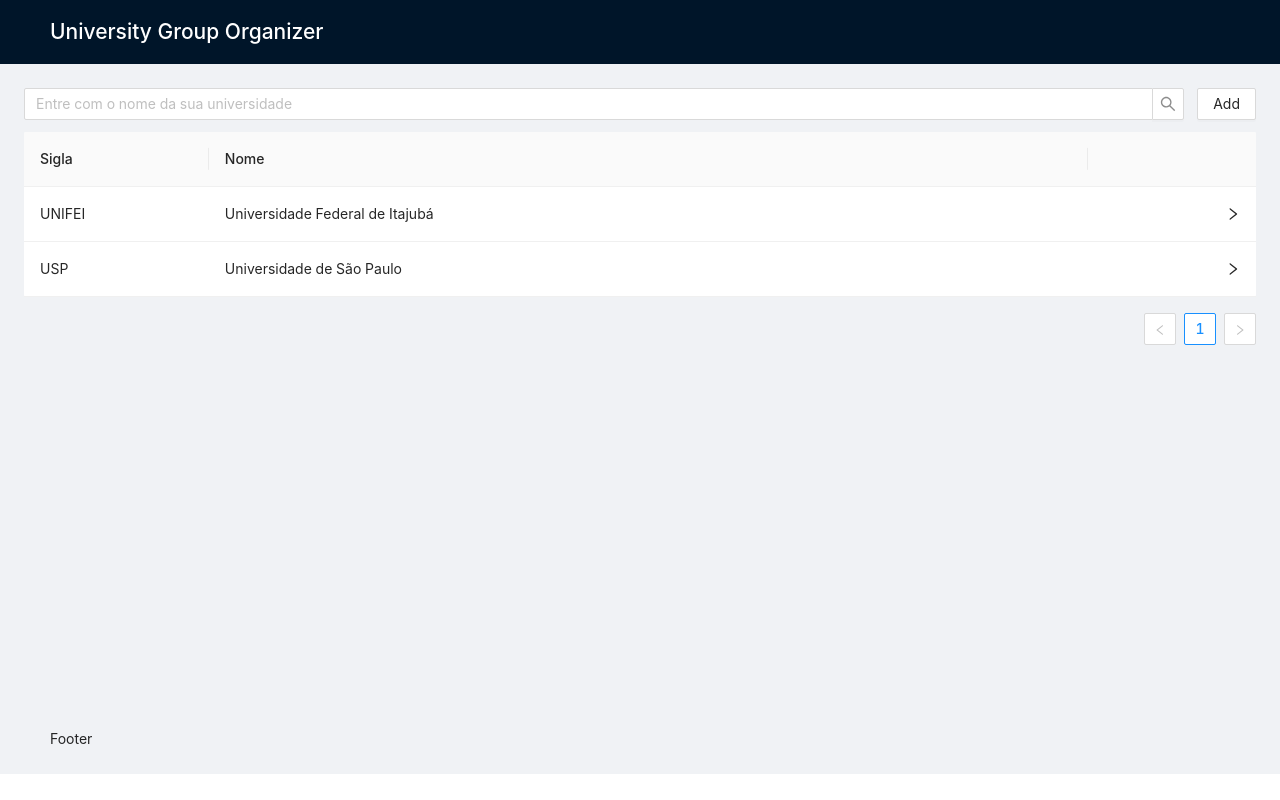
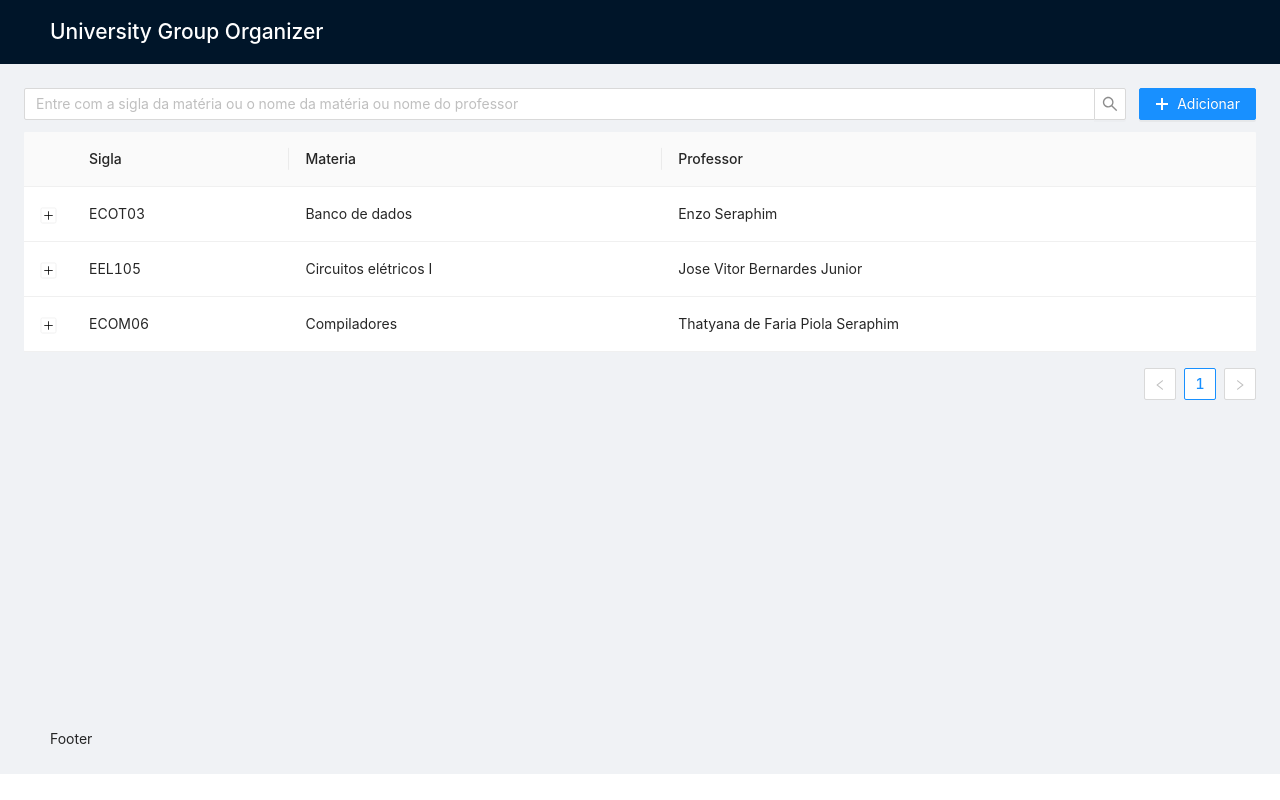
Before and after one commit to Joselsneto/University-Group-Organizer, a React (Create React App) app in the folder web/: page / in a window 1280 px wide. Built offline with nearby package versions, Linux system fonts and the light colour scheme.

Commit message:
Add subject view

```diff
--- a/web/src/App.js
+++ b/web/src/App.js
@@ -3,6 +3,7 @@
 import UniversitiesView from './views/universities_view/universities_view';
 
 import { Layout } from 'antd';
+import SubjectsView from './views/subjets_view/subject_view';
 
 const { Header, Footer, Content } = Layout;
 
@@ -13,7 +14,8 @@
         <h1 style={{color: 'white'}}>University Group Organizer</h1>
       </Header>
       <Content>
-        <UniversitiesView />
+        {/* <UniversitiesView /> */}
+        <SubjectsView />
       </Content>
       <Footer>Footer</Footer>
     </Layout>
--- a/web/src/apiConfig.js
+++ b/web/src/apiConfig.js
@@ -1 +1 @@
-export const baseUrl = 'URL';
+export const baseUrl = 'https://university-whats-organizer.herokuapp.com/';
--- /dev/null
+++ b/web/src/views/subjets_view/group_list.jsx
@@ -0,0 +1,61 @@
+import React from 'react';
+import { List, Button, Row, Drawer, Input } from 'antd';
+import Form from 'antd/lib/form/Form';
+
+class GroupList extends React.Component {
+  constructor(props) {
+    super(props);
+    this.state = {
+      visible: false
+    }
+    this.formRef = React.createRef
+  }
+
+  openDrawer = () => {
+    this.setState({
+      visible: true
+    })
+  }
+
+  closeDrawer = () => {
+    this.setState({
+      visible: false
+    })
+  }
+
+  addGroup = async () => {
+    const link = this.formRef.current.getFieldValue('link')
+    console.log(link)
+  }
+
+  render() {
+    return (
+      <div>
+        <List
+          size="small"
+          header={
+            <Row style={{justifyContent: "space-between"}}>
+              <strong>Grupos</strong>
+              <Button style={{alignSelf: 'end'}} type='primary' onClick={this.props.showGroupDrawer}>
+                Adicionar
+              </Button>
+            </Row>
+          }
+          bordered
+          dataSource={this.props.groups}
+          renderItem={item =>
+            <List.Item>
+              <td onClick={() => window.open(item.link, '_blank')}>
+                <a>
+                  {item.link}
+                </a>
+              </td>
+            </List.Item>
+          }
+        />
+      </div>
+    );
+  }
+}
+
+export default GroupList;
--- /dev/null
+++ b/web/src/views/subjets_view/subject_table.jsx
@@ -0,0 +1,178 @@
+import React from 'react';
+import { Table, Input, Button, Drawer, Row, Form } from 'antd';
+import { baseUrl } from '../../apiConfig';
+import GroupList from './group_list';
+import { PlusOutlined } from '@ant-design/icons';
+
+const { Search } = Input;
+
+
+class SubjectTable extends React.Component {
+  constructor(props) {
+    super(props);
+    this.state = {
+      data: [
+        {
+          key: 0,
+          initials: 'ECOT03',
+          name: 'Banco de dados',
+          professor: 'Enzo Seraphim',
+          groups: [
+            {link: 'https://google.com'},
+            {link: 'https://chat.whatsapp.com/BANCODEDADOS2'},
+          ]
+        },
+        {
+          key: 1,
+          initials: 'EEL105',
+          name: 'Circuitos elétricos I',
+          professor: 'Jose Vitor Bernardes Junior',
+          groups: [
+            {link: 'https://chat.whatsapp.com/CIRCUITOS1'}
+          ]
+        },
+        {
+          key: 2,
+          initials: 'ECOM06',
+          name: 'Compiladores',
+          professor: 'Thatyana de Faria Piola Seraphim',
+          groups: [
+            {link: 'https://chat.whatsapp.com/COMPILADORES'}
+          ]
+        },
+      ],
+      visible: false,
+      visibleGroupDrawer: false,
+      subjectId: 0
+    };
+    this.formRef = React.createRef();
+  }
+
+  closeDrawer = () => {
+    this.setState({visible:false});
+  }
+
+  showDrawer = () => {
+    this.setState({visible:true});
+  }
+
+  closeGroupDrawer = () => {
+    this.setState({visibleGroupDrawer: false});
+  }
+
+  showGroupDrawer = () => {
+    this.setState({visibleGroupDrawer: true});
+  }
+
+  addGroup = () => {
+
+  }
+
+  addSubject = () => {
+    const initials = this.formRef.current.getFieldValue('initials');
+    const subject = this.formRef.current.getFieldValue('subject');
+    const professor = this.formRef.current.getFieldValue('professor');
+
+    console.log(initials);
+    console.log(subject);
+    console.log(professor);
+
+    this.closeDrawer();
+  }
+
+  render() {
+    const columns = [
+      {title: 'Sigla', dataIndex: 'initials', key: 'initials'},
+      {title: 'Materia', dataIndex: 'name', key: 'name'},
+      {title: 'Professor', dataIndex: 'professor', key: 'professor'},
+    ];
+
+    return (
+      <div>
+        <Drawer
+          width={300}
+          visible={this.state.visible}
+          title='Adicionar matéria'
+          onClose={this.closeDrawer}
+          footer={
+            <div
+              style={{
+                textAlign: 'right',
+              }}
+            >
+              <Button onClick={this.closeDrawer} style={{ marginRight: 8 }}>
+                Cancelar
+              </Button>
+              <Button onClick={this.addSubject} type="primary">
+                Adicionar
+              </Button>
+            </div>
+          }
+        >
+          <Form ref={this.formRef} layout='vertical'>
+            <Form.Item
+              name='initials'
+              label='Sigla da matéria'
+            >
+              <Input placeholder='Entre com a sigla da matéria'/>
+            </Form.Item>
+
+            <Form.Item
+              name='subject'
+              label='Matéria'
+            >
+              <Input placeholder='Entre com o nome da matéria'/>
+            </Form.Item>
+
+            <Form.Item
+              name='professor'
+              label='Professor'
+            >
+              <Input placeholder='Entre com o nome do professor'/>
+            </Form.Item>
+
+          </Form>
+
+        </Drawer>
+
+        <Drawer
+          visible={this.state.visibleGroupDrawer}
+          width={300}
+          onClose={this.closeGroupDrawer}
+          title={<p>{this.state.subjectId}</p>}
+        >
+
+        </Drawer>
+
+        <Row style={{marginBottom: 12, justifyContent: "space-between"}}>
+          <Search
+              placeholder="Entre com a sigla da matéria ou o nome da matéria ou nome do professor"
+              onSearch={value => console.log(value)}
+              onChange={value => console.log(value.target.value)}
+              style={{width: "auto", flex: 1}}
+            />
+
+          <Button
+            type="primary"
+            style={{ alignSelf: "end", marginLeft: 12}}
+            onClick={this.showDrawer}
+            icon={<PlusOutlined />}
+          >
+            Adicionar
+          </Button>
+        </Row>
+
+        <Table
+          columns = {columns}
+          dataSource = {this.state.data}
+          expandable = {{
+            expandedRowRender: (record, rowIndex) => <p style={{ margin: 0 }}>{<GroupList groups={record.groups} id={rowIndex} showGroupDrawer={this.showGroupDrawer} closeModal={this.closeModal}/> }</p>,
+            rowExpandable: record => true,
+          }}
+        />
+      </div>
+    );
+  }
+}
+
+export default SubjectTable;
--- /dev/null
+++ b/web/src/views/subjets_view/subject_view.jsx
@@ -0,0 +1,16 @@
+import React from 'react';
+import { Layout } from 'antd';
+import SubjectTable from './subject_table';
+
+class SubjectsView extends React.Component {
+
+  render() {
+    return (
+      <Layout style={{padding: 24, height: '80vh'}}>
+        <SubjectTable />
+      </Layout>
+    );
+  }
+}
+
+export default SubjectsView;
```
